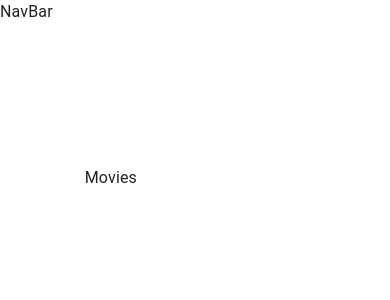
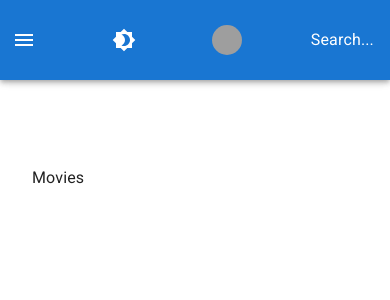
Before and after one commit to IanD1013/filmpire, a React (Create React App) app: page / in a window 390 px wide. Shown: the top 300 px of the page. Built offline with nearby package versions, Linux system fonts and the light colour scheme; grey boxes are pictures that could not be loaded.

Commit message:
Build the NavBar

```diff
--- a/public/index.html
+++ b/public/index.html
@@ -9,6 +9,7 @@
     <link rel="apple-touch-icon" href="%PUBLIC_URL%/logo192.png" /> -->
     <!-- <link rel="manifest" href="%PUBLIC_URL%/manifest.json" /> -->
 
+    <link rel="stylesheet" href="https://fonts.googleapis.com/css?family=Roboto:300,400,500,700&display=swap" />
     <title>Filmpire</title>
   </head>
   <body>
--- a/src/components/NavBar/NavBar.jsx
+++ b/src/components/NavBar/NavBar.jsx
@@ -1,7 +1,50 @@
 import React from 'react';
 
+import { AppBar, IconButton, Toolbar, Drawer, Button, Avatar, useMediaQuery } from '@mui/material';
+import { Menu, AccountCircle, Brightness4, Brightness7 } from '@mui/icons-material';
+import { useTheme } from '@mui/material/styles';
+import { Link } from 'react-router-dom';
+import useStyles from './styles';
+
 const NavBar = () => {
-  return <div>NavBar</div>;
+  const classes = useStyles();
+  const isMobile = useMediaQuery('(max-width:600px)');
+  const theme = useTheme();
+  const isAuthenticated = true;
+
+  return (
+    <>
+      <AppBar position="fixed">
+        <Toolbar className={classes.toolbar}>
+          {isMobile && (
+            <IconButton color="inherit" edge="start" style={{ outline: 'none' }} onClick={() => {}} className={classes.menuButton}>
+              <Menu />
+            </IconButton>
+          )}
+
+          <IconButton color="inherit" sx={{ ml: 1 }} onClick={() => {}}>
+            {theme.palette.mode === 'dark' ? <Brightness7 /> : <Brightness4 />}
+          </IconButton>
+
+          {!isMobile && 'Search...'}
+
+          <div>
+            {!isAuthenticated ? (
+              <Button color="inherit" onClick={() => {}}>
+                Login &nbsp; <AccountCircle />
+              </Button>
+            ) : (
+              <Button color="inherit" component={Link} to={`/profile/:id`} className={classes.linkButton} onClick={() => {}}>
+                {!isMobile && <>My Movies &nbsp;</>}
+                <Avatar style={{ width: 30, height: 30 }} alt="Profile" src="https://cdn.pixabay.com/photo/2016/08/08/09/17/avatar-1577909_960_720.png" />
+              </Button>
+            )}
+          </div>
+          {isMobile && 'Search...'}
+        </Toolbar>
+      </AppBar>
+    </>
+  );
 };
 
 export default NavBar;
--- /dev/null
+++ b/src/components/NavBar/styles.js
@@ -0,0 +1,18 @@
+import { makeStyles } from '@mui/styles';
+
+const drawerWidth = 240;
+
+export default makeStyles((theme) => ({
+  toolbar: {
+    height: '80px',
+    display: 'flex',
+    justifyContent: 'space-between',
+    marginLeft: '240px',
+    [theme.breakpoints.down('sm')]: { marginLeft: 0, flexWrap: 'wrap' },
+  },
+
+  menuButton: {
+    marginRight: theme.spacing(2),
+    [theme.breakpoints.up('sm')]: { display: 'none' },
+  },
+}));
--- a/src/index.js
+++ b/src/index.js
@@ -1,11 +1,16 @@
 import React from 'react';
 import ReactDOM from 'react-dom/client';
 import { BrowserRouter } from 'react-router-dom';
+import { createTheme, ThemeProvider } from '@mui/material/styles';
 
 import App from './components/App';
 
+const theme = createTheme({});
+
 ReactDOM.createRoot(document.getElementById('root')).render(
-  <BrowserRouter>
-    <App />
-  </BrowserRouter>
+  <ThemeProvider theme={theme}>
+    <BrowserRouter>
+      <App />
+    </BrowserRouter>
+  </ThemeProvider>
 );
```
